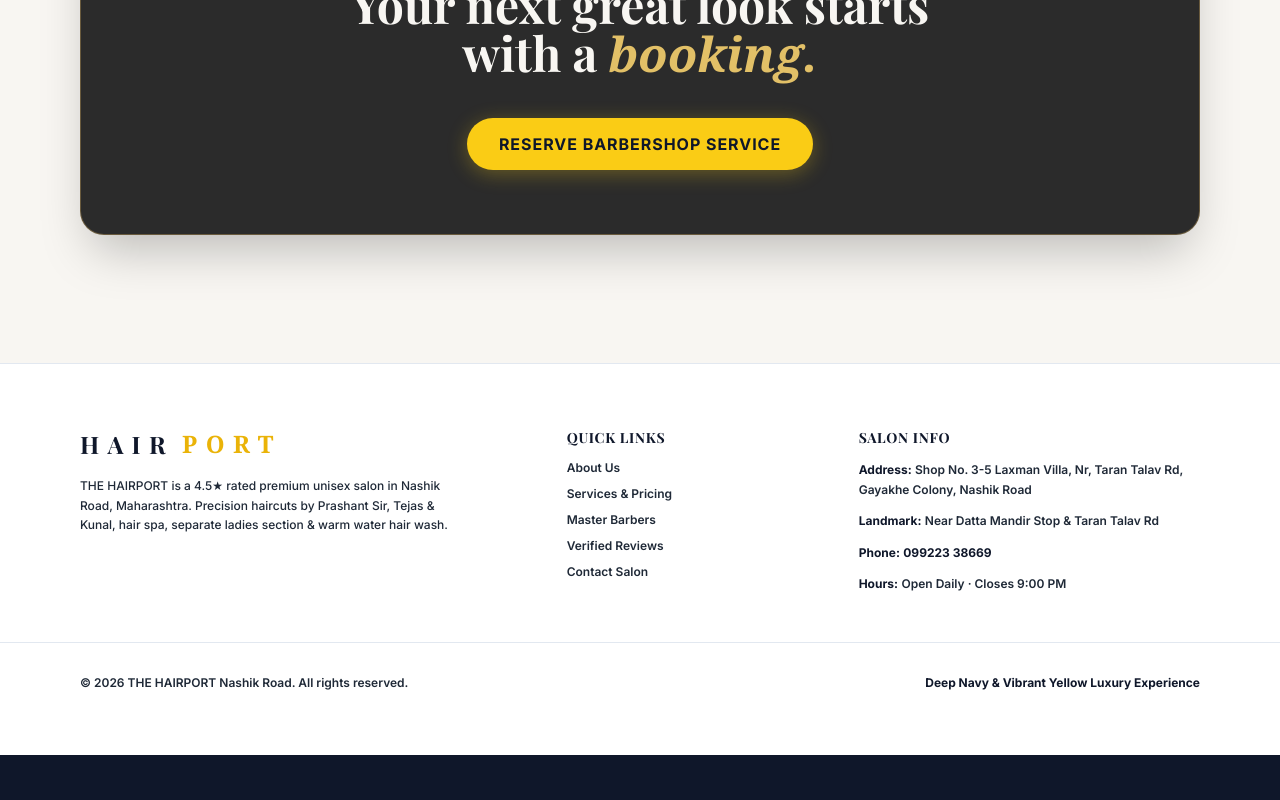
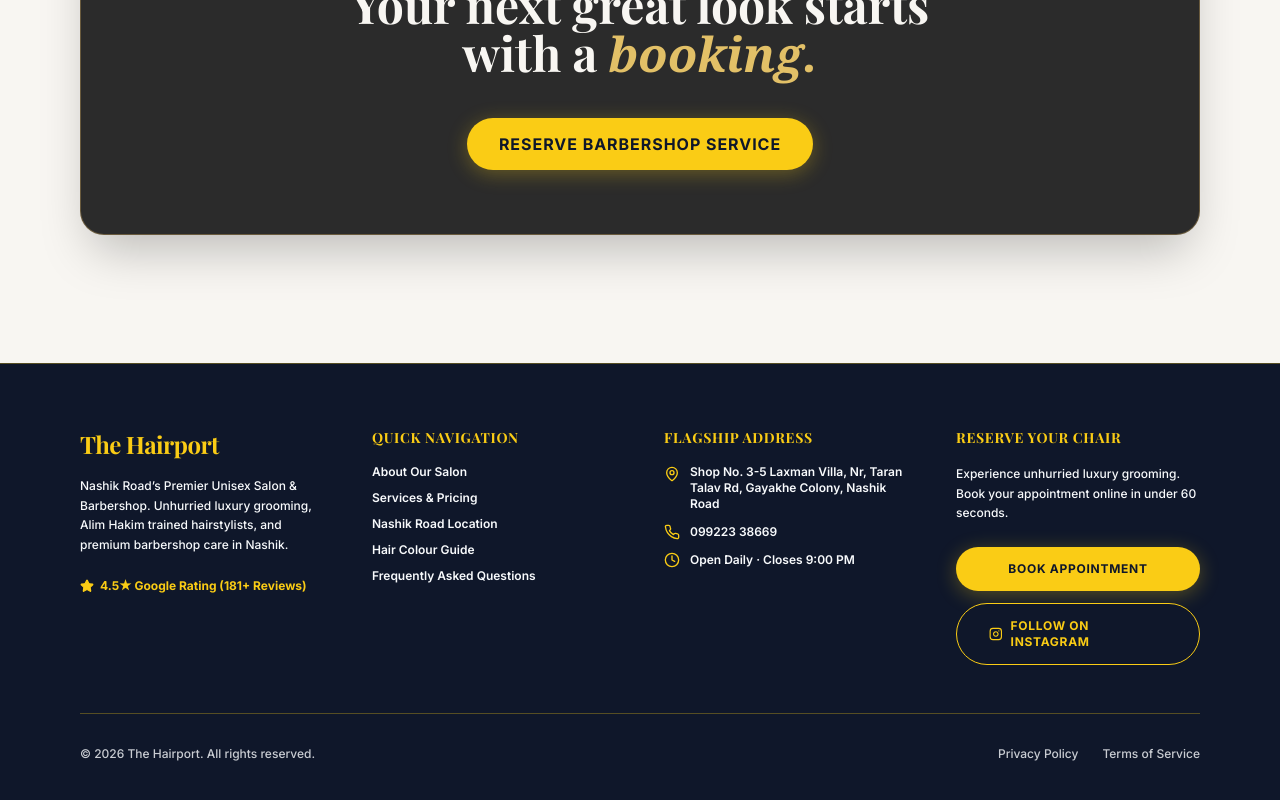
Before and after one commit to Chetan911n/hairport-salon-website, a Next.js app: page /testimonials in a window 1280 px wide. Shown: the part 1918-2718 px from the top of the page. Before the commit the page ends 2673 px from the top, so only its background shows below. Built offline with nearby package versions, Linux system fonts and the light colour scheme.

Commit message:
Remove solid section background color overrides so continuous 5-section barbershop image is 100% visible

```diff
--- a/app/layout.tsx
+++ b/app/layout.tsx
@@ -86,8 +86,8 @@
         />
       </head>
       <body className="bg-[#0F172A] text-[#F8FAFC] font-body antialiased relative min-h-screen">
-        {/* Full-Length Stacked Luxury Barbershop Background Image */}
-        <div className="absolute inset-0 pointer-events-none -z-10 overflow-hidden bg-[#0F172A]">
+        {/* Fixed Full-Length Continuous Barbershop Background Image */}
+        <div className="fixed inset-0 pointer-events-none -z-10 overflow-hidden bg-[#0F172A]">
           <Image
             src="/images/gentsbox_full_scroll_bg.png"
             alt="THE HAIRPORT Ultra Luxury Continuous Scroll Barbershop Background"
@@ -95,8 +95,8 @@
             priority
             className="object-cover object-top opacity-95"
           />
-          {/* Subtle Ambient Vignette Overlay */}
-          <div className="absolute inset-0 bg-[#0F172A]/20" />
+          {/* Subtle Ambient Overlay */}
+          <div className="absolute inset-0 bg-[#0F172A]/15" />
         </div>
 
         <a
--- a/components/Footer.tsx
+++ b/components/Footer.tsx
@@ -1,49 +1,124 @@
-'use client';
-
 import Link from 'next/link';
-import { branches } from '@/data/site';
+import { Phone, MapPin, Clock, Instagram, Star } from 'lucide-react';
+import { branches, brand } from '@/data/site';
 
 export default function Footer() {
   const verifiedBranch = branches.find((b) => b.status === 'verified') || branches[0]!;
 
   return (
-    <footer className="border-t border-[#E2E8F0] bg-[#FFFFFF] py-16 text-[#1F2937]">
-      <div className="container-luxury grid gap-12 lg:grid-cols-12">
+    <footer className="border-t border-[#FACC15]/30 bg-transparent py-16 text-[#F8FAFC]">
+      <div className="container-luxury">
+        <div className="grid gap-12 md:grid-cols-2 lg:grid-cols-4">
           {/* Brand Info */}
-        <div className="lg:col-span-5">
-          <Link href="/" className="font-display text-2xl tracking-widest2 text-[#0F172A] flex items-center gap-2 font-bold">
-            HAIR<span className="text-[#EAB308] font-serif">PORT</span>
+          <div>
+            <Link href="/" className="font-display text-2xl font-bold tracking-tight text-[#FACC15]">
+              {brand.name}
             </Link>
-          <p className="mt-4 text-xs leading-relaxed text-[#1F2937] font-medium max-w-sm">
-            THE HAIRPORT is a 4.5★ rated premium unisex salon in Nashik Road, Maharashtra. Precision haircuts by Prashant Sir, Tejas &amp; Kunal, hair spa, separate ladies section &amp; warm water hair wash.
+            <p className="mt-4 text-xs leading-relaxed text-[#F8FAFC] font-medium">
+              {brand.tagline}. Unhurried luxury grooming, Alim Hakim trained hairstylists, and premium barbershop care in Nashik.
             </p>
+            <div className="mt-6 flex items-center gap-1.5 text-xs text-[#FACC15] font-bold">
+              <Star size={14} className="fill-[#FACC15]" />
+              <span>4.5★ Google Rating (181+ Reviews)</span>
+            </div>
           </div>
 
           {/* Quick Links */}
-        <div className="lg:col-span-3 space-y-3 text-xs">
-          <strong className="block text-sm font-display text-[#0F172A] font-bold uppercase tracking-wider mb-2">Quick Links</strong>
-          <ul className="space-y-2.5 font-semibold text-[#1F2937]">
-            <li><Link href="/#about" className="hover:text-[#EAB308] transition-colors">About Us</Link></li>
-            <li><Link href="/#services" className="hover:text-[#EAB308] transition-colors">Services &amp; Pricing</Link></li>
-            <li><Link href="/#team" className="hover:text-[#EAB308] transition-colors">Master Barbers</Link></li>
-            <li><Link href="/#reviews" className="hover:text-[#EAB308] transition-colors">Verified Reviews</Link></li>
-            <li><Link href="/contact" className="hover:text-[#EAB308] transition-colors">Contact Salon</Link></li>
+          <div>
+            <h4 className="font-display text-sm font-bold uppercase tracking-wider text-[#FACC15]">
+              Quick Navigation
+            </h4>
+            <ul className="mt-4 space-y-2.5 text-xs font-semibold">
+              <li>
+                <Link href="/about" className="text-[#F8FAFC] hover:text-[#FACC15] transition-colors">
+                  About Our Salon
+                </Link>
+              </li>
+              <li>
+                <Link href="/services" className="text-[#F8FAFC] hover:text-[#FACC15] transition-colors">
+                  Services &amp; Pricing
+                </Link>
+              </li>
+              <li>
+                <Link href="/branches" className="text-[#F8FAFC] hover:text-[#FACC15] transition-colors">
+                  Nashik Road Location
+                </Link>
+              </li>
+              <li>
+                <Link href="/colour-guide" className="text-[#F8FAFC] hover:text-[#FACC15] transition-colors">
+                  Hair Colour Guide
+                </Link>
+              </li>
+              <li>
+                <Link href="/faq" className="text-[#F8FAFC] hover:text-[#FACC15] transition-colors">
+                  Frequently Asked Questions
+                </Link>
+              </li>
             </ul>
           </div>
 
-        {/* Contact Info */}
-        <div className="lg:col-span-4 space-y-3 text-xs">
-          <strong className="block text-sm font-display text-[#0F172A] font-bold uppercase tracking-wider mb-2">Salon Info</strong>
-          <p className="leading-relaxed"><strong className="text-[#0F172A] font-bold">Address:</strong> <span className="font-semibold">{verifiedBranch.address}</span></p>
-          <p className="leading-relaxed"><strong className="text-[#0F172A] font-bold">Landmark:</strong> <span className="font-semibold">{verifiedBranch.landmark || 'Near Datta Mandir Stop & Taran Talav Rd'}</span></p>
-          <p className="leading-relaxed"><strong className="text-[#0F172A] font-bold">Phone:</strong> <a href={`tel:${verifiedBranch.phone}`} className="font-bold text-[#0F172A] hover:text-[#EAB308]">{verifiedBranch.phone}</a></p>
-          <p className="leading-relaxed"><strong className="text-[#0F172A] font-bold">Hours:</strong> <span className="font-semibold">{verifiedBranch.hours}</span></p>
+          {/* Location & Contact */}
+          <div>
+            <h4 className="font-display text-sm font-bold uppercase tracking-wider text-[#FACC15]">
+              Flagship Address
+            </h4>
+            <ul className="mt-4 space-y-3 text-xs font-semibold text-[#F8FAFC]">
+              <li className="flex items-start gap-2.5">
+                <MapPin size={16} className="text-[#FACC15] shrink-0 mt-0.5" />
+                <span>{verifiedBranch.address}</span>
+              </li>
+              <li className="flex items-center gap-2.5">
+                <Phone size={16} className="text-[#FACC15] shrink-0" />
+                <a href={`tel:${verifiedBranch.phone}`} className="hover:text-[#FACC15] transition-colors">
+                  {verifiedBranch.phone}
+                </a>
+              </li>
+              <li className="flex items-center gap-2.5">
+                <Clock size={16} className="text-[#FACC15] shrink-0" />
+                <span>{verifiedBranch.hours}</span>
+              </li>
+            </ul>
+          </div>
+
+          {/* Book CTA */}
+          <div>
+            <h4 className="font-display text-sm font-bold uppercase tracking-wider text-[#FACC15]">
+              Reserve Your Chair
+            </h4>
+            <p className="mt-4 text-xs text-[#F8FAFC] font-medium leading-relaxed">
+              Experience unhurried luxury grooming. Book your appointment online in under 60 seconds.
+            </p>
+            <div className="mt-6 flex flex-col gap-3">
+              <Link
+                href="/book"
+                className="btn-royal-gold text-xs py-3 text-center font-bold shadow-xl"
+              >
+                Book Appointment
+              </Link>
+              <a
+                href="https://instagram.com"
+                target="_blank"
+                rel="noopener noreferrer"
+                aria-label="Follow Hairport Salon on Instagram"
+                className="btn-royal-outline text-xs py-2.5 flex items-center justify-center gap-2 font-bold"
+              >
+                <Instagram size={14} /> Follow on Instagram
+              </a>
+            </div>
           </div>
         </div>
 
-      <div className="container-luxury mt-12 pt-8 border-t border-[#E2E8F0] flex flex-col sm:flex-row items-center justify-between text-xs font-semibold text-[#1F2937]">
-        <p>© {new Date().getFullYear()} THE HAIRPORT Nashik Road. All rights reserved.</p>
-        <p className="mt-2 sm:mt-0 text-[#0F172A] font-bold">Deep Navy &amp; Vibrant Yellow Luxury Experience</p>
+        <div className="mt-12 border-t border-[#FACC15]/30 pt-8 flex flex-col sm:flex-row items-center justify-between text-xs text-[#F8FAFC]/80 font-medium">
+          <p>© {new Date().getFullYear()} {brand.name}. All rights reserved.</p>
+          <div className="mt-4 sm:mt-0 flex gap-6">
+            <Link href="/privacy-policy" className="hover:text-[#FACC15] transition-colors">
+              Privacy Policy
+            </Link>
+            <Link href="/terms" className="hover:text-[#FACC15] transition-colors">
+              Terms of Service
+            </Link>
+          </div>
+        </div>
       </div>
     </footer>
   );
--- a/components/LocationSection.tsx
+++ b/components/LocationSection.tsx
@@ -9,7 +9,7 @@
   const branch = branches.find((b) => b.status === 'verified') || branches[0]!;
 
   return (
-    <section className="border-t border-[#FACC15]/20 bg-[#0F172A] py-24 md:py-36" id="contact">
+    <section className="border-t border-[#FACC15]/20 bg-transparent py-24 md:py-36 text-white" id="contact">
       <div className="container-luxury">
         <Reveal className="max-w-2xl">
           <span className="eyebrow text-[#FACC15]">Visit Our Salon</span>
@@ -22,9 +22,9 @@
         </Reveal>
 
         <div className="mt-14 grid gap-8 lg:grid-cols-12">
-          {/* Main Location Card (Box Fill: Deep Navy Blue #0F172A, Box Text: Vibrant Yellow #FACC15) */}
+          {/* Main Location Card (Box Fill: Deep Navy Blue #0F172A/90) */}
           <Reveal className="lg:col-span-7">
-            <div className="rounded-2xl border border-[#FACC15]/40 bg-[#0F172A] p-8 md:p-10 shadow-2xl h-full flex flex-col justify-between">
+            <div className="rounded-2xl border border-[#FACC15]/40 bg-[#0F172A]/90 p-8 md:p-10 shadow-2xl h-full flex flex-col justify-between backdrop-blur-md">
               <div>
                 <div className="flex items-center justify-between border-b border-[#FACC15]/30 pb-6 mb-6">
                   <div>
@@ -91,7 +91,7 @@
 
           {/* Luxury Dark Gold Location Map Card */}
           <Reveal delay={0.2} className="lg:col-span-5">
-            <div className="rounded-2xl border border-[#FACC15]/40 bg-[#0F172A] p-8 shadow-2xl h-full flex flex-col justify-between">
+            <div className="rounded-2xl border border-[#FACC15]/40 bg-[#0F172A]/90 p-8 shadow-2xl h-full flex flex-col justify-between backdrop-blur-md">
               <div>
                 <span className="eyebrow text-[#FACC15]">Interactive Location Map</span>
                 <h4 className="mt-2 font-display text-2xl font-bold text-[#FACC15]">
```
Also changed, not shown: components/BookingProcess.tsx (+7 -7 lines), components/InstagramFeed.tsx (+11 -11 lines), components/Services.tsx (+7 -7 lines), components/Team.tsx (+7 -7 lines), components/Testimonials.tsx (+7 -7 lines). Lines whose indentation alone changed are shown as unchanged.
